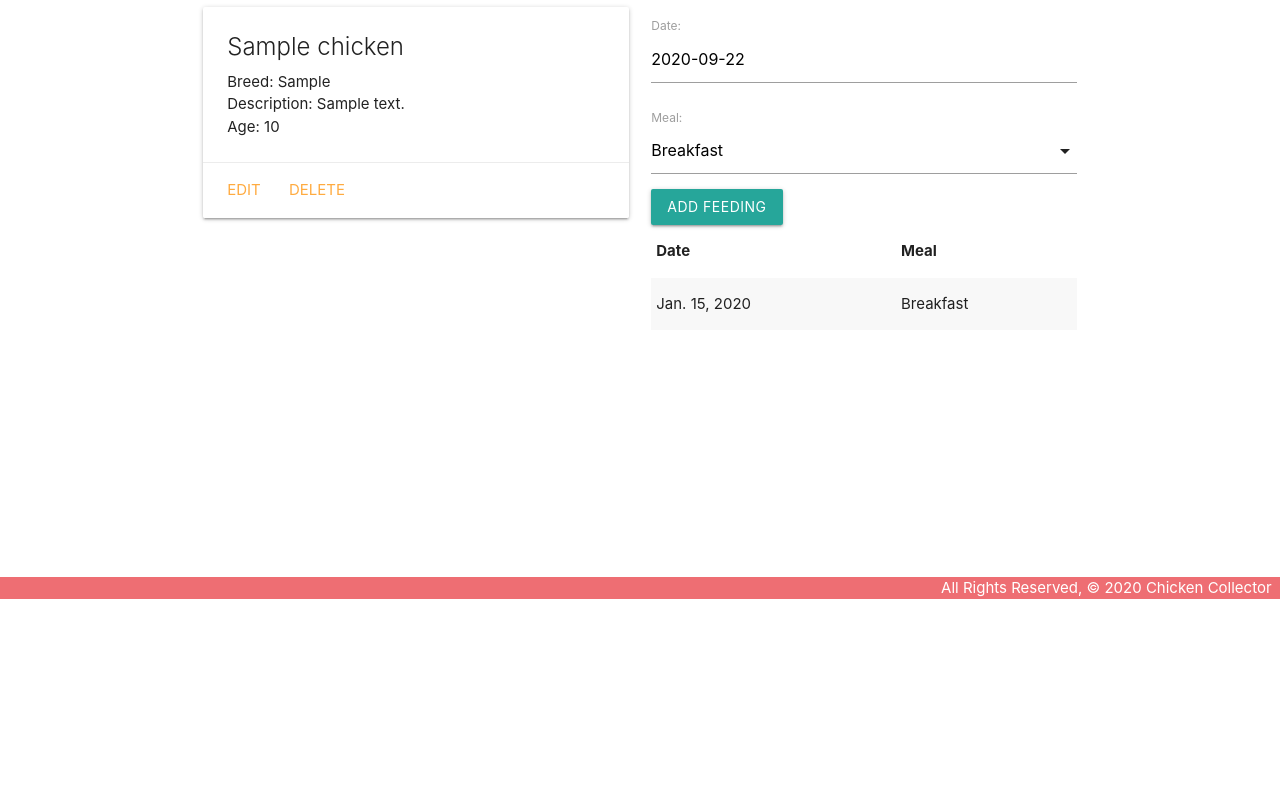
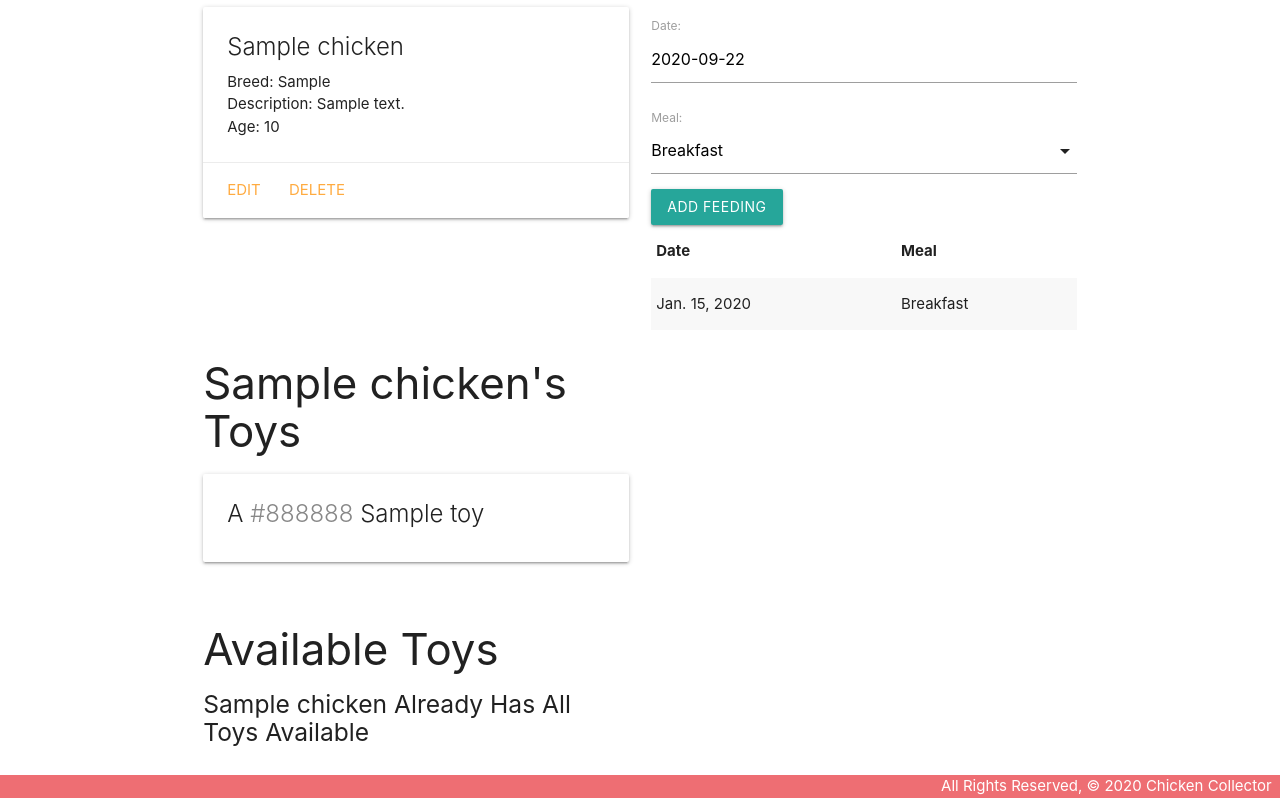
Before and after one commit to rdavidson634/Chicken_collector, a Django app: page /chickens/1/ in a window 1280 px wide. Shown: the part 201-999 px from the top of the page. Before the commit the page ends 800 px from the top, so only its background shows below. Run offline with Django 3.2, Linux system fonts and the light colour scheme; tables that the repository leaves empty hold one stand-in row (values such as "Sample post").

Commit message:
added toys

```diff
--- a/chickencollector/main_app/models.py
+++ b/chickencollector/main_app/models.py
@@ -7,12 +7,23 @@ MEALS = (
   ('D', 'Dinner')
 )
 
+class Toy (models.Model):
+  name = models.CharField(max_length=50)
+  color = models.CharField(max_length=20)
+
+  def __str__(self):
+    return self.name
+
+  def get_absolute_url(self):
+    return reverse('toys_detail', kwargs={'pk': self.id})
+
 # Create your models here.
 class Chicken(models.Model):
   name = models.CharField(max_length=100)
   breed = models.CharField(max_length=100)
   description = models.TextField(max_length=250)
   age = models.IntegerField()
+  toys = models.ManyToManyField(Toy)
 
   def __str__(self):
     return self.name
--- a/chickencollector/main_app/templates/chickens/detail.html
+++ b/chickencollector/main_app/templates/chickens/detail.html
@@ -42,7 +42,46 @@
             </tbody>
         </table>
     </div>
-</div>
+    <div class="row">
+        <div class="col s6">
+            <h3>{{ chicken.name }}'s Toys</h3>
+            {% if chicken.toys.count %}
+                {% for toy in chicken.toys.all %}
+                <div class="card">
+                    <div class="card-content">
+                        <span class="card-title">
+                            A <span style="color: {{ toy.color }}">{{ toy.color }}</span> {{ toy.name }}
+                        </span>
+                    </div>
+                </div>
+            {% endfor %}
+        {% else %}
+        <h5>No Toys :(</h5>
+        {% endif %}
+        </div>
+    </div>
+    <div class="col s6">
+        <h3>Available Toys</h3>
+        {% if toys.count %}
+            {% for toy in toys.all %}
+                <div class="card">
+                    <div class="card-content">
+                        <span class="card-title">
+                            A <span style="color: {{ toy.color }}">{{ toy.color }}</span> {{ toy.name }}
+                        </span>
+                    </div>
+                <div class="card-action">
+                    <form action="{% url 'assoc_toy' chicken.id toy.id %}" method="POST">
+                        {% csrf_token %}
+                        <button type="submit" class="btn">Add</button>
+                    </form>
+                </div>
+            </div>
+        {% endfor %}
+        {% else %}
+            <h5>{{ chicken.name }} Already Has All Toys Available</h5>
+        {% endif %}
+    </div>
 <script>
     const dateEl = document.getElementById('id_date');
     M.Datepicker.init(dateEl, {
--- a/chickencollector/main_app/urls.py
+++ b/chickencollector/main_app/urls.py
@@ -10,4 +10,5 @@ urlpatterns = [
     path('chickens/<int:pk>/update/', views.ChickenUpdate.as_view(), name='chickens_update'),
     path('chickens/<int:pk>/delete/', views.ChickenDelete.as_view(), name='chickens_delete'),
     path('chickens/<int:chicken_id>/add_feeding/', views.add_feeding, name='add_feeding'),
+    path('chickens/<int:chicken_id>/assoc_toy/<int:toy_id>/', views.assoc_toy, name='assoc_toy'),
 ]
--- a/chickencollector/main_app/views.py
+++ b/chickencollector/main_app/views.py
@@ -1,6 +1,6 @@
-from django.shortcuts import render,redirect
+from django.shortcuts import render, redirect
 from django.views.generic.edit import CreateView, UpdateView, DeleteView
-from .models import Chicken
+from .models import Chicken, Toy
 from .forms import FeedingForm
 
 class ChickenCreate(CreateView):
@@ -27,8 +27,12 @@ def chickens_index(request):
 
 def chickens_detail(request, chicken_id):
     chicken = Chicken.objects.get(id=chicken_id)
+    toys_chicken_doesnt_have = Toy.objects.exclude(id__in = chicken.toys.all().values_list('id'))
     feeding_form = FeedingForm()
-    return render(request, 'chickens/detail.html', {'chicken': chicken, 'feeding_form': feeding_form})
+    return render(request, 'chickens/detail.html', {
+        'chicken': chicken, 'feeding_form': feeding_form,
+        'toys': toys_chicken_doesnt_have
+        })
 
 def add_feeding(request, chicken_id):
     form = FeedingForm(request.POST)
@@ -37,3 +41,7 @@ def add_feeding(request, chicken_id):
         new_feeding.chicken_id = chicken_id
         new_feeding.save()
     return redirect('detail', chicken_id=chicken_id)
+
+def assoc_toy(request, chicken_id, toy_id):
+    Chicken.objects.get(id=chicken_id).toys.add(toy_id)
+    return redirect('detail', chicken_id=chicken_id)
```
Also changed, not shown: chickencollector/main_app/migrations/0003_auto_20200918_1533.py (added).
